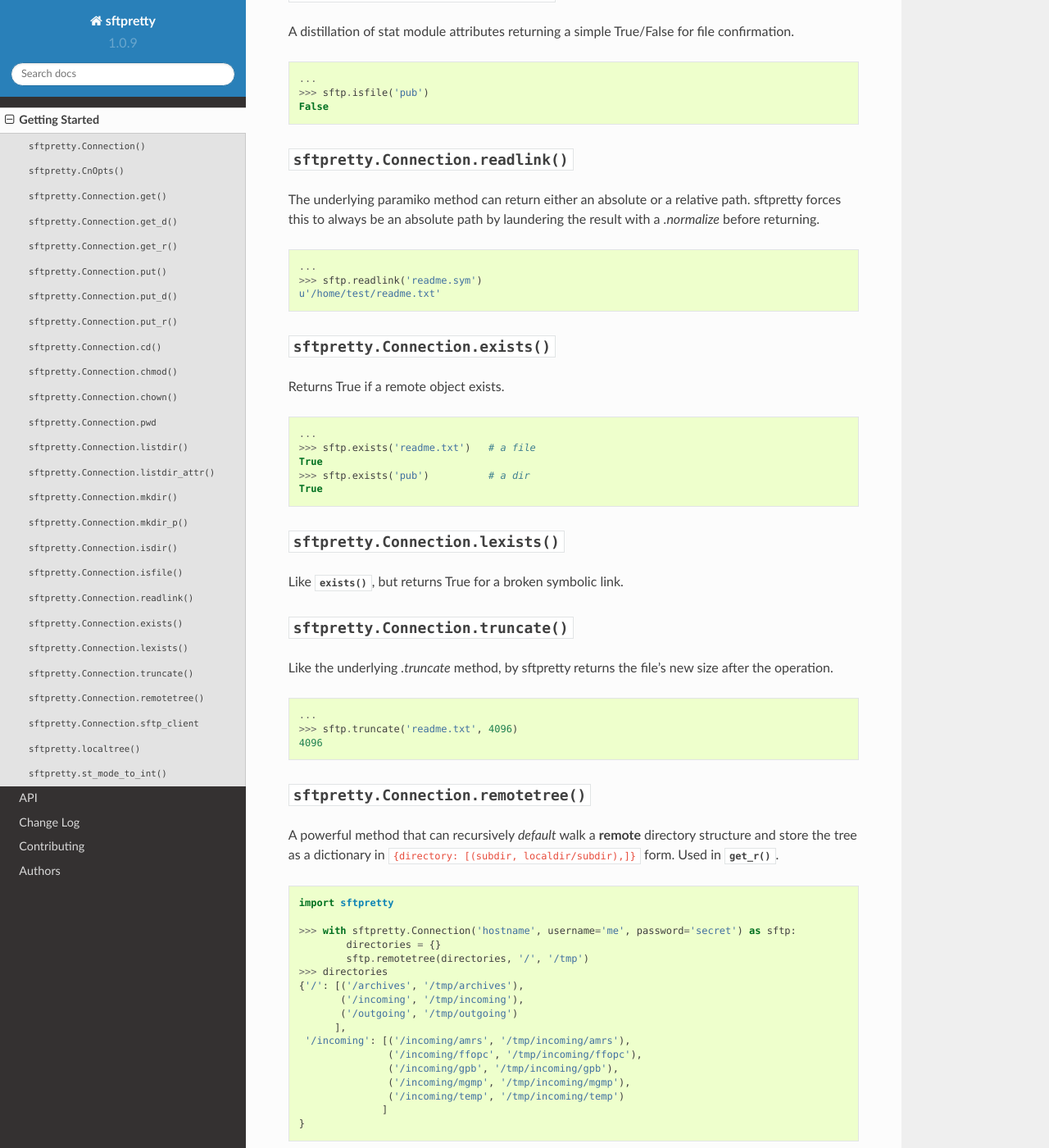
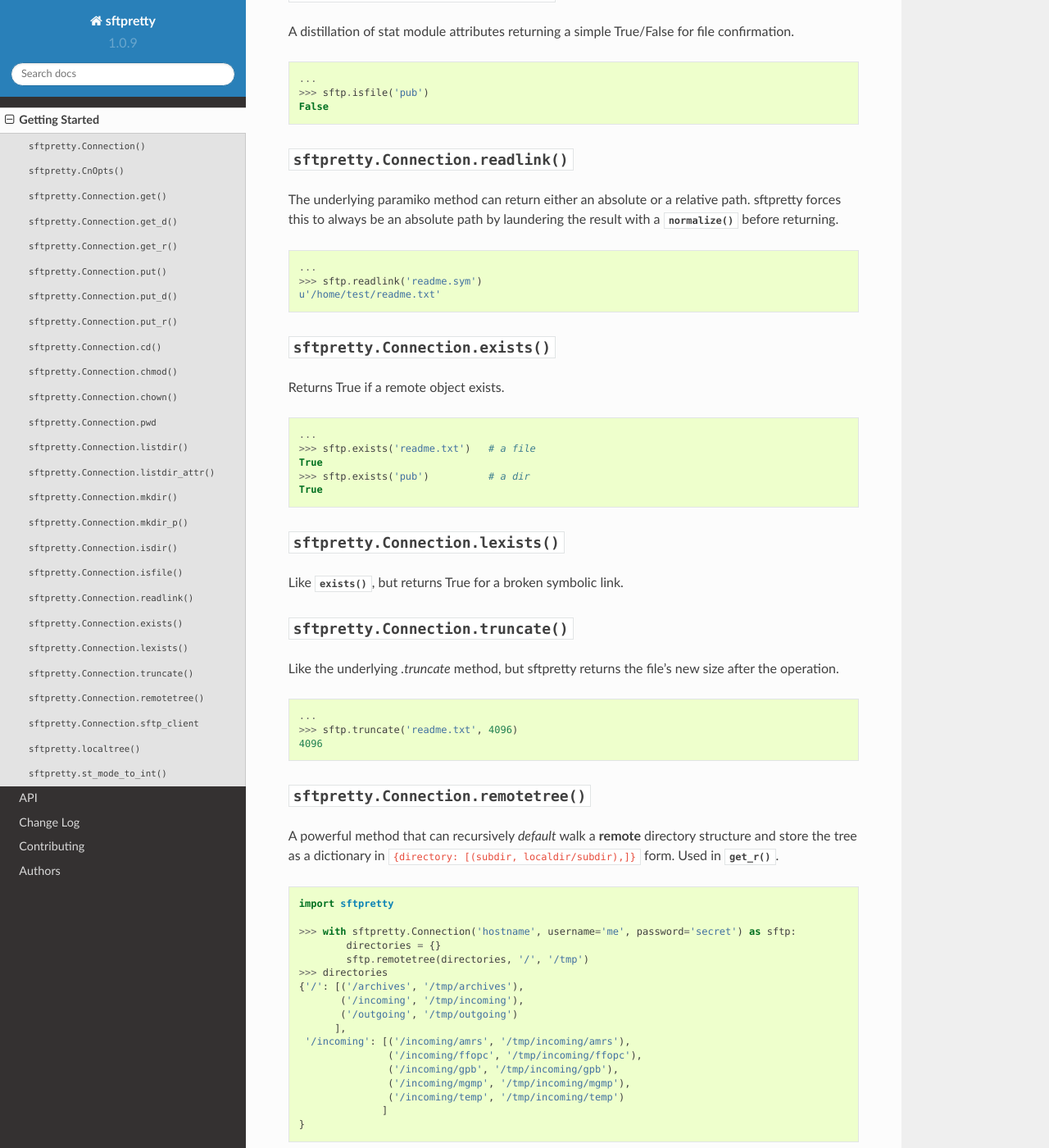
Before and after one commit to byteskeptical/sftpretty, a Sphinx documentation site: the page built from docs/cookbook.rst, in a window 1280 px wide and 1400 px high, scrolled down 6930 px. Shown: the whole window at 82% size. Built offline with Sphinx 7.4.7 and the Read the Docs theme 2.0.0, drawn with Linux system fonts in a browser that asks for light colours; some of the changed text lies outside the part shown.

Commit message:
removing copyright footer from docs, fixing method render in cookbook pwd, adding modindex back in to index.rst

```diff
--- a/docs/conf.py
+++ b/docs/conf.py
@@ -179,7 +179,7 @@
 html_show_sphinx = False
 
 # If true, "(C) Copyright ..." is shown in the HTML footer. Default is True.
-# html_show_copyright = True
+html_show_copyright = False
 
 # If true, an OpenSearch description file will be output, and all pages will
 # contain a <link> tag referring to it.  The value of this option must be the
--- a/docs/cookbook.rst
+++ b/docs/cookbook.rst
@@ -288,8 +288,8 @@
 :attr:`sftpretty.Connection.pwd`
 --------------------------------
 Returns the current working directory. It returns the result of
-:meth:`.normalize('.')` but makes your code and intention easier to read.
-Paramiko has a method, :meth:`.getcwd()`, that we expose, but that method
+:meth:`.normalize` but makes your code and intention easier to read.
+Paramiko has a method, :meth:`.getcwd`, that we expose, but that method
 returns ``None`` if :meth:`.chdir` has not been called prior.
 
 .. code-block:: python
@@ -380,7 +380,7 @@
 -------------------------------------
 The underlying paramiko method can return either an absolute or a relative path.
 sftpretty forces this to always be an absolute path by laundering the result with
-a `.normalize` before returning.
+a :meth:`.normalize` before returning.
 
 .. code-block:: python
 
@@ -409,7 +409,7 @@
 
 :meth:`sftpretty.Connection.truncate`
 -------------------------------------
-Like the underlying `.truncate` method, by sftpretty returns the file's new
+Like the underlying `.truncate` method, but sftpretty returns the file's new
 size after the operation.
 
 .. code-block:: python
--- a/docs/index.rst
+++ b/docs/index.rst
@@ -116,4 +116,5 @@
 Indices & Tables
 ================
 * :ref:`genindex`
+* :ref:`modindex`
 * :ref:`search`
```
